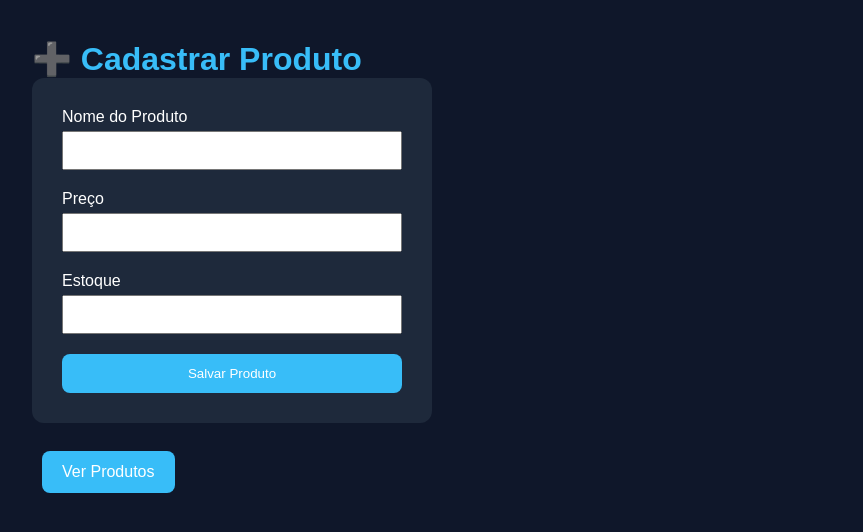
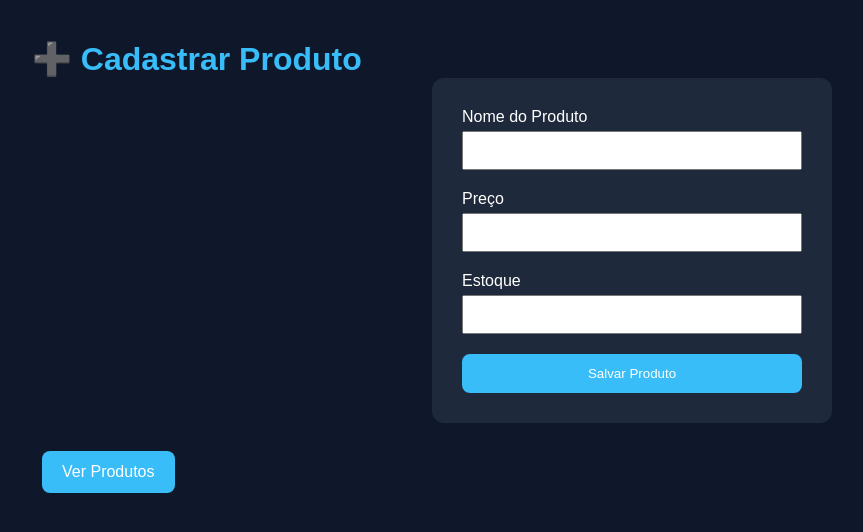
Before and after one commit to Vinicinhos11/vn-instruments, a Flask app: page /cadastrar in a window 1280 px wide. Shown: the top 532 px of the page, without its empty margins (8-871 px from the left). Run offline with Flask 3, Linux system fonts and the light colour scheme.

```diff
--- a/static/style.css
+++ b/static/style.css
@@ -163,3 +163,8 @@ button{
     width: 400px;
     margin: 30px auto;
 }
+
+form{
+
+    margin:0 auto;
+}
```
